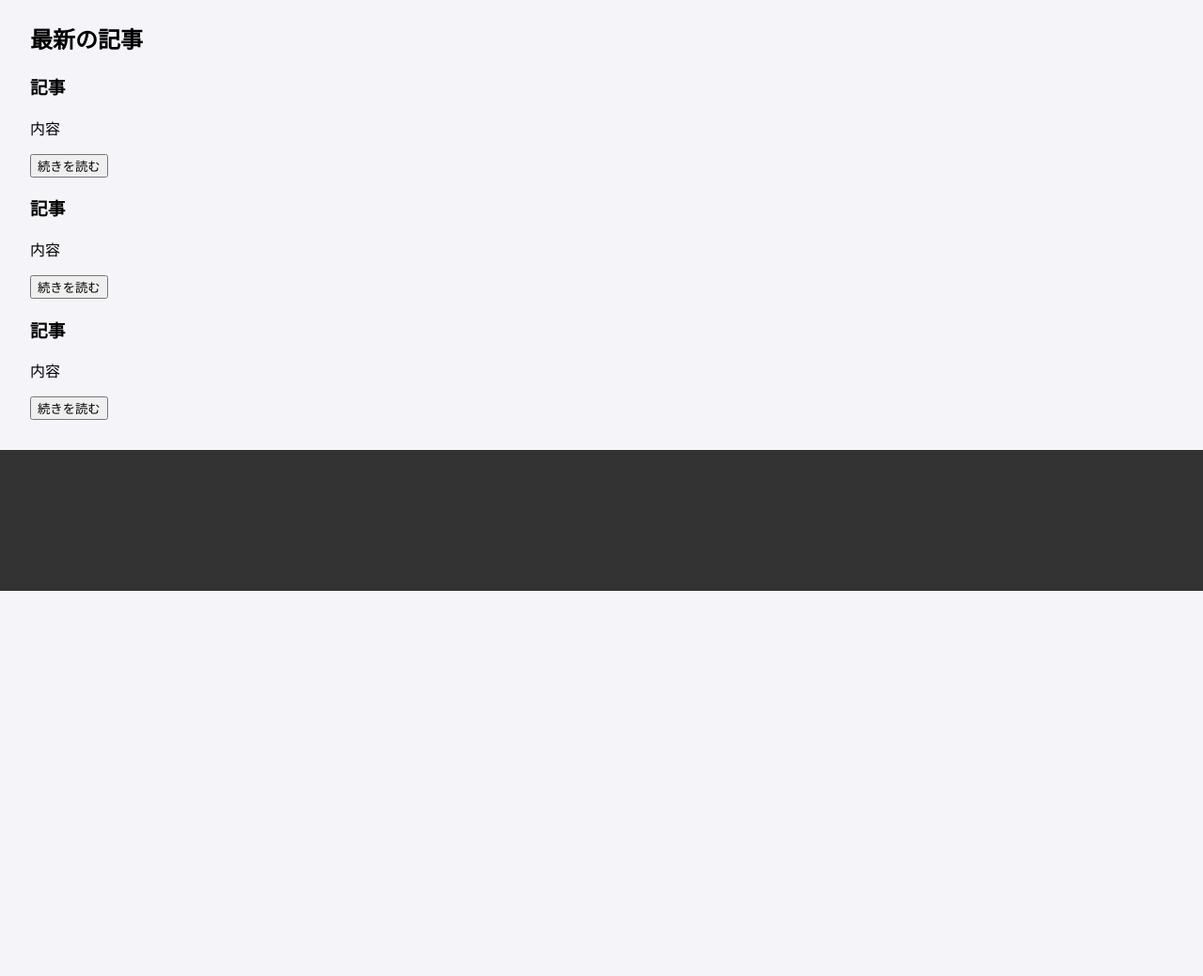
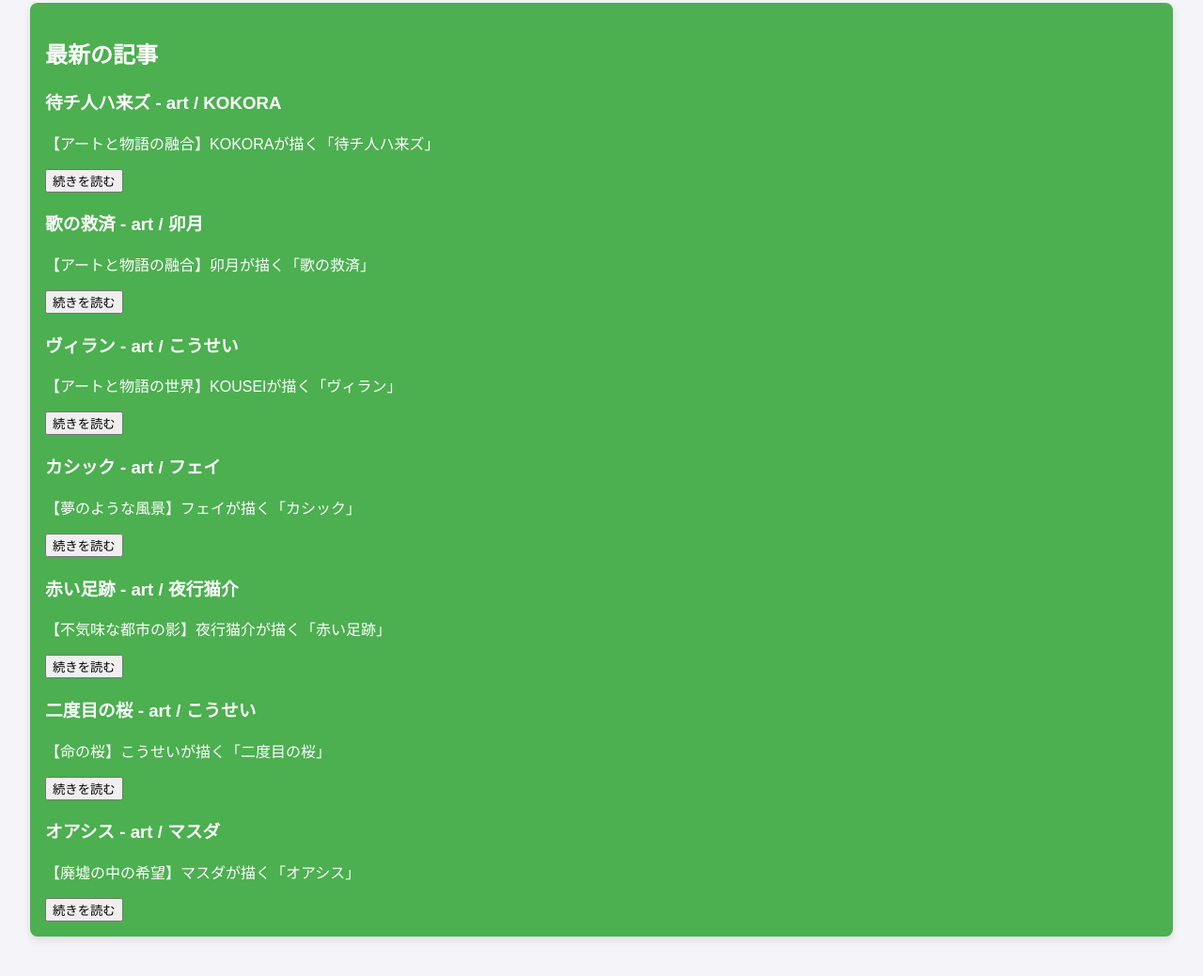
Before and after one commit to sin-skull/blog, a plain HTML site: page blog/articles.html in a window 1280 px wide. Shown: the part 179-1218 px from the top of the page at 94% size. Before the commit the page ends 808 px from the top, so only its background shows below. Drawn offline with Linux system fonts and the light colour scheme.

Commit message:
Update articles.html

```diff
--- a/blog/articles.html
+++ b/blog/articles.html
@@ -10,24 +10,38 @@
     <iframe src="https://sin-skull.github.io/blog/blog/header.html"></iframe>
 
     <main>
-        <section class="article-list">
-            <h2>最新の記事</h2>
-            <div class="article-preview">
-                <h3>記事</h3>
-                <p>内容</p>
-                <button onclick="window.parent.location.href='1.html'">続きを読む</button>
-            </div>
-            <div class="article-preview">
-                <h3>記事</h3>
-                <p>内容</p>
-                <button onclick="window.parent.location.href='1.html'">続きを読む</button>        </div>
-                    <div class="article-preview">
-                <h3>記事</h3>
-                <p>内容</p>
-                <button onclick="window.parent.location.href='1.html'">続きを読む</button>        </div>
-            <!-- 追加の記事はここに追加 -->
-            </div>
-        </section>
+        <aside>
+        <h2>最新の記事</h2>
+        <div class="article-preview">
+            <h3>待チ人ハ来ズ - art / KOKORA</h3>
+            <p>【アートと物語の融合】KOKORAが描く「待チ人ハ来ズ」</p>
+            <button onclick="window.parent.location.href='1.html'">続きを読む</button>        </div>
+        <div class="article-preview">
+            <h3>歌の救済 - art / 卯月</h3>
+            <p>【アートと物語の融合】卯月が描く「歌の救済」</p>
+            <button onclick="window.parent.location.href='2.html'">続きを読む</button>        </div>
+                <div class="article-preview">
+            <h3>ヴィラン - art / こうせい</h3>
+            <p>【アートと物語の世界】KOUSEIが描く「ヴィラン」</p>
+            <button onclick="window.parent.location.href='3.html'">続きを読む</button>        </div>
+                        <div class="article-preview">
+            <h3>カシック - art / フェイ</h3>
+            <p>【夢のような風景】フェイが描く「カシック」</p>
+            <button onclick="window.parent.location.href='4.html'">続きを読む</button>        </div>
+                        <div class="article-preview">
+            <h3>赤い足跡 - art / 夜行猫介</h3>
+            <p>【不気味な都市の影】夜行猫介が描く「赤い足跡」</p>
+            <button onclick="window.parent.location.href='5.html'">続きを読む</button>        </div>
+                        <div class="article-preview">
+            <h3>二度目の桜 - art / こうせい</h3>
+            <p>【命の桜】こうせいが描く「二度目の桜」</p>
+            <button onclick="window.parent.location.href='6.html'">続きを読む</button>        </div>
+                        <div class="article-preview">
+            <h3>オアシス - art / マスダ</h3>
+            <p>【廃墟の中の希望】マスダが描く「オアシス」</p>
+            <button onclick="window.parent.location.href='7.html'">続きを読む</button>        </div>
+        <!-- 追加の記事も同様に追加 -->
+    </aside>
     </main>
 
     <iframe src="https://sin-skull.github.io/blog/blog/footer.html"></iframe><script src="https://sin-skull.github.io/blog/blog/animations.js"></script>
```
